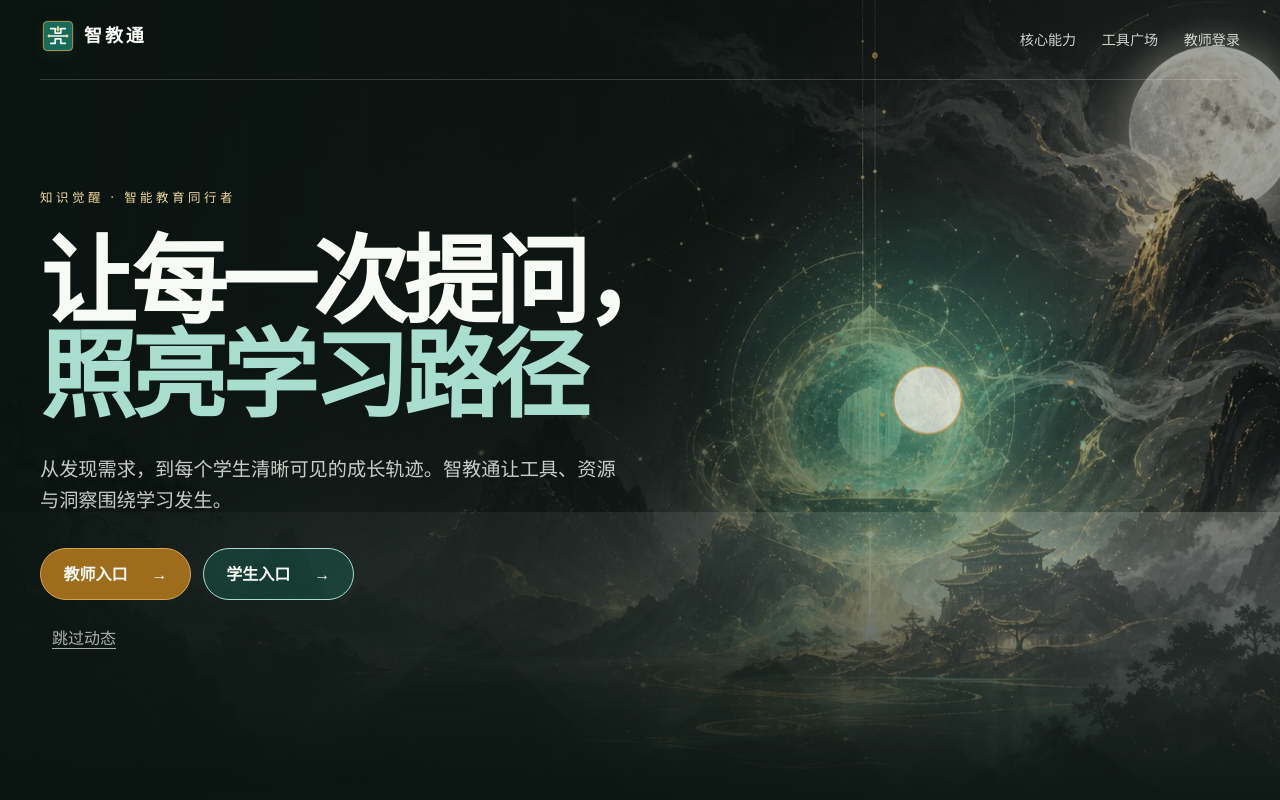
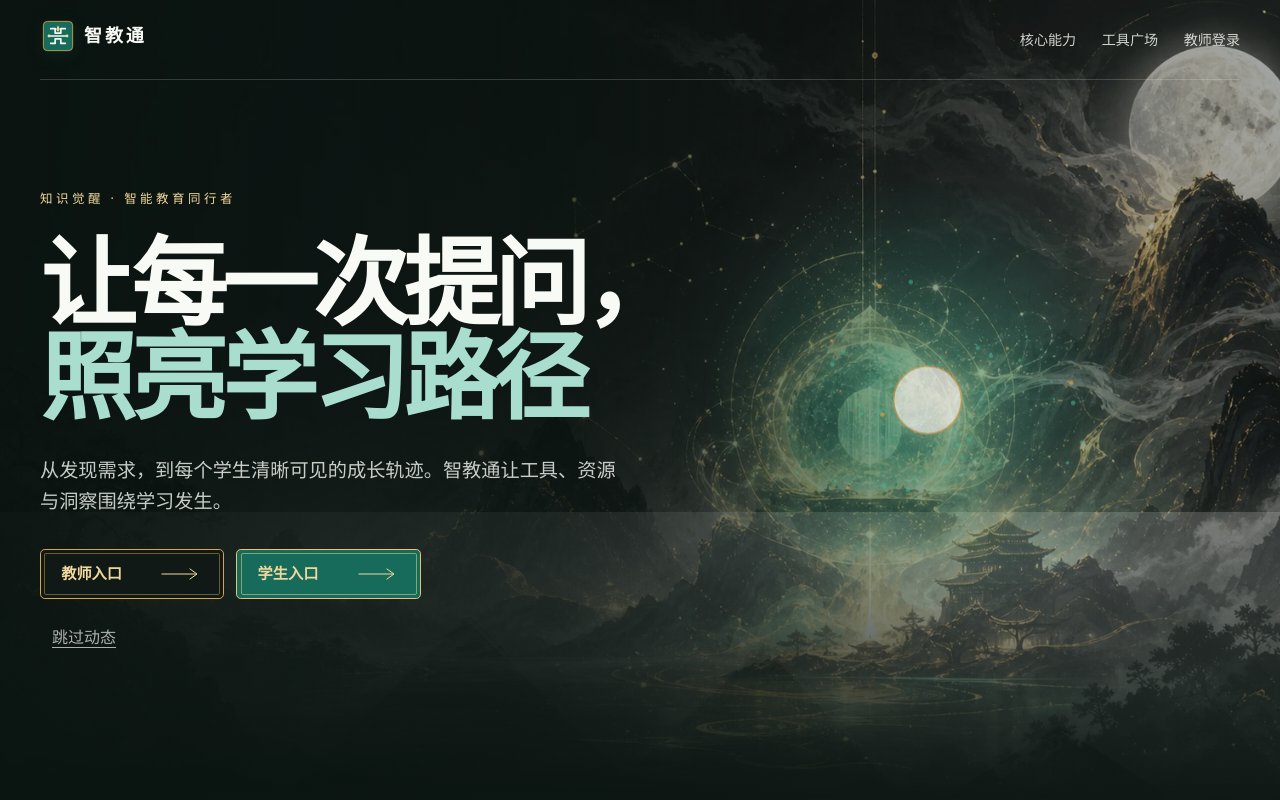
Before and after one commit to xinyuzhang610/-, a Vue app in the folder source/frontend/: page / in a window 1280 px wide. Shown: the top 800 px of the page. Built offline with nearby package versions, Linux system fonts and the light colour scheme.

Commit message:
feat: unify homepage entry links

```diff
--- /dev/null
+++ b/source/frontend/src/components/home/EntryLink.vue
@@ -0,0 +1,116 @@
+<script setup>
+defineProps({
+  role: {
+    type: String,
+    required: true,
+    validator: value => ['teacher', 'student'].includes(value)
+  },
+  label: {
+    type: String,
+    required: true
+  },
+  to: {
+    type: [String, Object],
+    required: true
+  },
+  testId: {
+    type: String,
+    default: ''
+  }
+})
+</script>
+
+<template>
+  <RouterLink
+    class="entry-link"
+    :class="`entry-link--${role}`"
+    :to="to"
+    :data-testid="testId || undefined"
+  >
+    <span class="entry-link__frame">
+      <span class="entry-link__label">{{ label }}</span>
+      <svg
+        class="entry-link__glyph"
+        viewBox="0 0 42 12"
+        aria-hidden="true"
+        focusable="false"
+      >
+        <path d="M1 6h34M29 1l7 5-7 5" />
+      </svg>
+    </span>
+  </RouterLink>
+</template>
+
+<style scoped>
+.entry-link {
+  display: inline-flex;
+  min-height: 3rem;
+  padding: .2rem;
+  border: 1px solid var(--gold-400);
+  border-radius: .3rem;
+  color: var(--moon-50);
+  font-family: var(--font-body);
+  font-size: .95rem;
+  font-weight: 600;
+  line-height: 1;
+  text-decoration: none;
+}
+
+.entry-link__frame {
+  display: inline-flex;
+  min-width: 11rem;
+  min-height: calc(3rem - .4rem);
+  align-items: center;
+  justify-content: space-between;
+  gap: 1.5rem;
+  padding: .55rem 1rem;
+  border: 1px solid rgb(213 166 79 / 48%);
+  border-radius: .12rem;
+}
+
+.entry-link--teacher {
+  background: var(--ink-950);
+  color: var(--gold-200);
+}
+
+.entry-link--student {
+  border-color: var(--gold-300);
+  background: var(--jade-700);
+  color: var(--gold-200);
+}
+
+.entry-link--student .entry-link__frame {
+  border-color: rgb(244 211 139 / 52%);
+}
+
+.entry-link__glyph {
+  width: 2.625rem;
+  height: .75rem;
+  flex: 0 0 auto;
+  fill: none;
+  stroke: currentcolor;
+  stroke-linecap: square;
+  stroke-linejoin: miter;
+  stroke-width: 1;
+  transition: transform var(--duration-fast, 180ms) ease;
+}
+
+.entry-link:hover .entry-link__glyph {
+  transform: translateX(.25rem);
+}
+
+.entry-link:focus-visible {
+  outline: 2px solid var(--moon-50);
+  outline-offset: .25rem;
+}
+
+@media (prefers-reduced-motion: reduce) {
+  .entry-link__glyph {
+    transition: none;
+  }
+
+  .entry-link:hover .entry-link__glyph {
+    transform: none;
+  }
+}
+</style>
--- a/source/frontend/src/components/home/FinalCall.vue
+++ b/source/frontend/src/components/home/FinalCall.vue
@@ -1,6 +1,7 @@
 <script setup>
 import RevealSection from '../motion/RevealSection.vue'
 import BrandMark from '../brand/BrandMark.vue'
+import EntryLink from './EntryLink.vue'
 </script>
 
 <template>
@@ -11,8 +12,8 @@ import BrandMark from '../brand/BrandMark.vue'
       <h2>从今天的问题出发，<br>长成明天的学习路径</h2>
       <p class="call__promise">教师更从容地组织教学，学生更主动地理解世界。每一次真实提问，都值得被看见、被连接、被继续。</p>
       <div class="call__actions">
-        <RouterLink to="/login?role=teacher">以教师身份开始 <span aria-hidden="true">→</span></RouterLink>
-        <RouterLink to="/student/guidance">以学生身份探索 <span aria-hidden="true">→</span></RouterLink>
+        <EntryLink role="teacher" label="以教师身份开始" to="/login?role=teacher" />
+        <EntryLink role="student" label="以学生身份探索" to="/student/guidance" />
       </div>
     </div>
   </RevealSection>
@@ -27,5 +28,4 @@ import BrandMark from '../brand/BrandMark.vue'
 h2 { margin-top: 1.2rem; font-family: var(--font-title); font-size: clamp(2.7rem, 6vw, 6rem); font-weight: 500; line-height: 1.08; }
 .call__promise { max-width: 42rem; margin-top: 2rem; color: rgb(248 250 245 / 68%); }
 .call__actions { display: flex; flex-wrap: wrap; justify-content: center; gap: .75rem; margin-top: 2.5rem; }
-.call__actions a { display: inline-flex; min-height: 3rem; align-items: center; gap: 1rem; padding: .7rem 1.2rem; border: 1px solid var(--gold-400); border-radius: 999px; color: var(--moon-50); text-decoration: none; }.call__actions a:last-child { border-color: var(--jade-200); }
 </style>
--- a/source/frontend/src/components/home/HeroSection.vue
+++ b/source/frontend/src/components/home/HeroSection.vue
@@ -3,6 +3,7 @@ import { ref } from 'vue'
 import BrandMark from '../brand/BrandMark.vue'
 import InkLandscape from '../brand/InkLandscape.vue'
 import KnowledgeCore from '../brand/KnowledgeCore.vue'
+import EntryLink from './EntryLink.vue'
 import { generatedAssets } from '../../assets/generated/asset-manifest'
 
 const animationSkipped = ref(false)
@@ -26,12 +27,8 @@ const animationSkipped = ref(false)
       <h1>让每一次提问，<br><em>照亮学习路径</em></h1>
       <p class="hero__lead">从发现需求，到每个学生清晰可见的成长轨迹。智教通让工具、资源与洞察围绕学习发生。</p>
       <div class="hero__actions" aria-label="选择进入方式">
-        <RouterLink class="entry entry--teacher" to="/login?role=teacher" data-testid="teacher-entry">
-          教师入口 <span aria-hidden="true">→</span>
-        </RouterLink>
-        <RouterLink class="entry entry--student" to="/student/guidance" data-testid="student-entry">
-          学生入口 <span aria-hidden="true">→</span>
-        </RouterLink>
+        <EntryLink role="teacher" label="教师入口" to="/login?role=teacher" test-id="teacher-entry" />
+        <EntryLink role="student" label="学生入口" to="/student/guidance" test-id="student-entry" />
       </div>
       <button class="hero__skip" type="button" @click="animationSkipped = true">
         {{ animationSkipped ? '动态已跳过' : '跳过动态' }}
@@ -53,12 +50,8 @@ h1 { max-width: 9.5em; font-family: var(--font-title); font-size: clamp(3rem, 7.
 h1 em { color: var(--jade-200); font-style: normal; }
 .hero__lead { max-width: 36rem; margin-top: 2rem; color: rgb(248 250 245 / 80%); font-size: clamp(1rem, 1.5vw, 1.2rem); }
 .hero__actions { display: flex; flex-wrap: wrap; gap: .75rem; margin-top: 2rem; }
-.entry { display: inline-flex; min-height: 3rem; align-items: center; gap: 1.5rem; padding: .75rem 1.4rem; border: 1px solid var(--gold-400); border-radius: 999px; color: var(--moon-50); font-weight: 650; text-decoration: none; transition: background var(--duration-fast), color var(--duration-fast), transform var(--duration-fast); }
-.entry--teacher { background: var(--gold-600); }
-.entry--student { border-color: var(--jade-200); background: rgb(23 107 90 / 38%); }
-.entry:hover { color: var(--moon-50); transform: translateY(-2px); }
 .hero__skip { min-height: 2.75rem; margin-top: 1rem; padding: .25rem .75rem; background: transparent; color: rgb(248 250 245 / 68%); text-decoration: underline; text-underline-offset: .25rem; }
 .hero--still .hero__core { display: none; }
 @media (max-width: 700px) { .hero__art::after { background: linear-gradient(0deg, var(--ink-950) 8%, rgb(10 20 17 / 64%) 75%); } .hero__core { top: 28%; right: -6rem; width: 22rem; } .hero__content { justify-content: flex-end; } }
-@media (prefers-reduced-motion: reduce) { .hero__core { display: none; } .entry:hover { transform: none; } }
+@media (prefers-reduced-motion: reduce) { .hero__core { display: none; } }
 </style>
```
Also changed, not shown: 2 other files (tests, documents, lock files or other folders).
